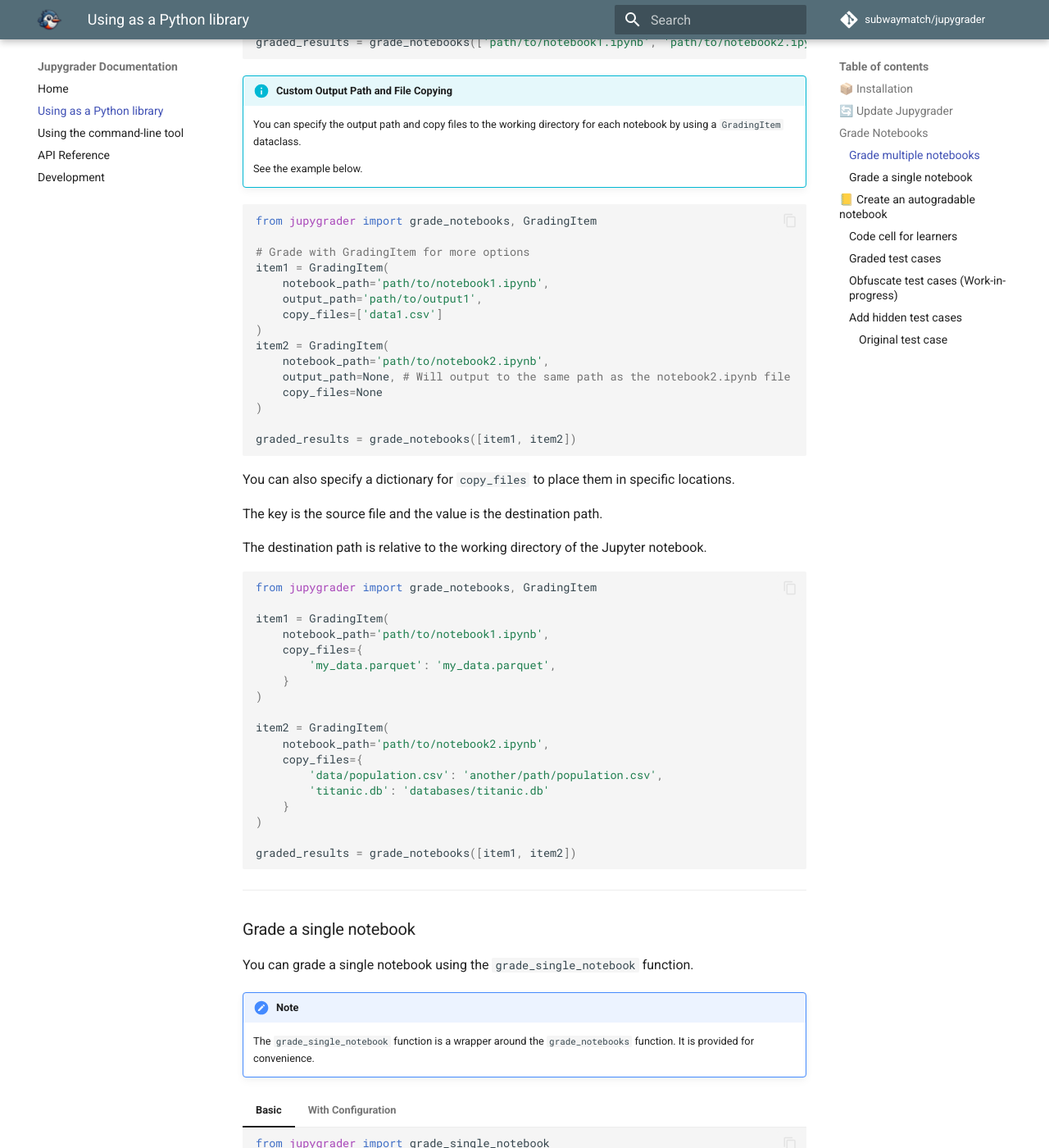
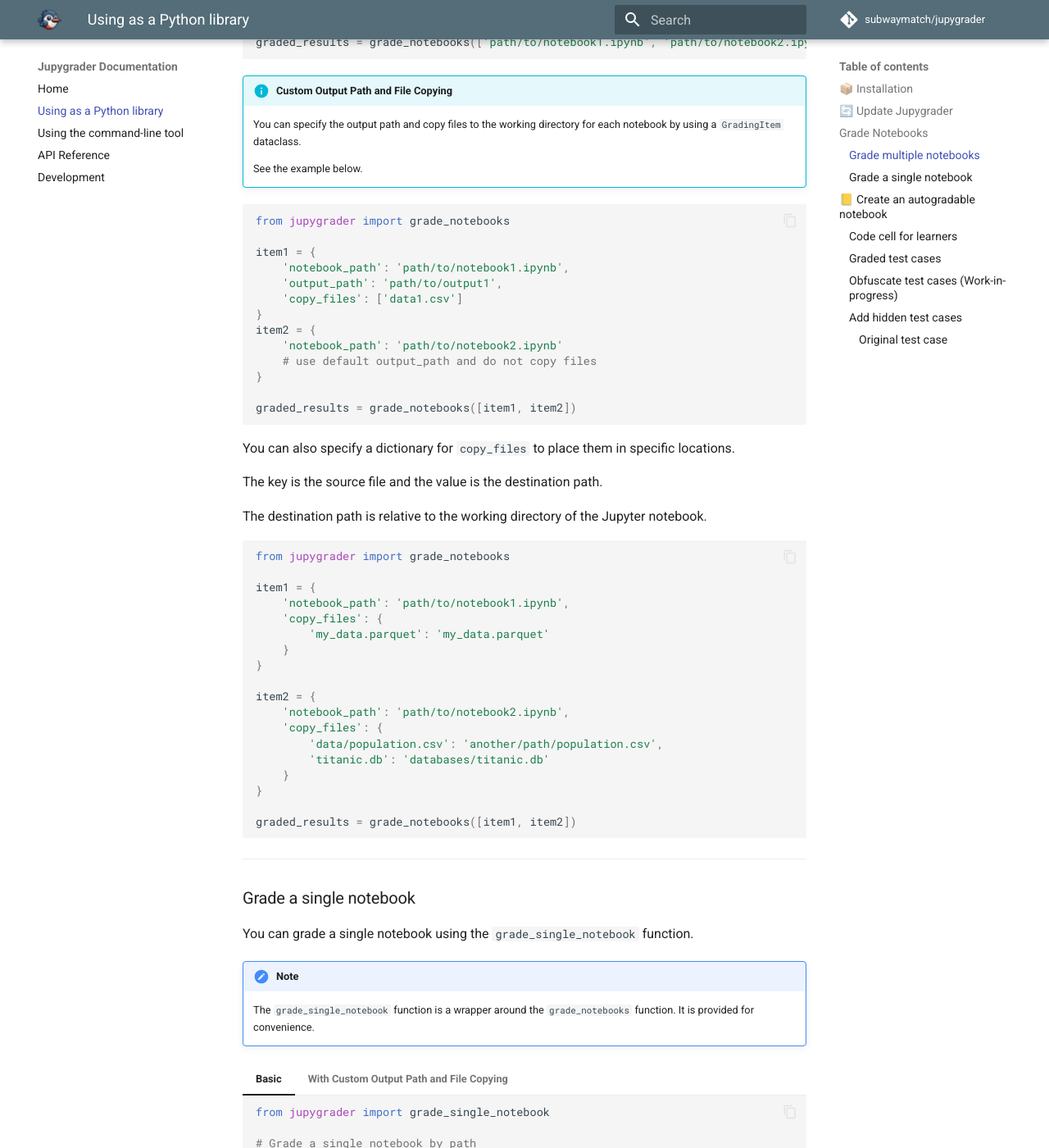
Before and after one commit to subwaymatch/jupygrader, an MkDocs documentation site: the page built from docs/usage-library.md, in a window 1280 px wide and 1400 px high, scrolled down 673 px. Shown: the whole window at 82% size. Built offline with MkDocs 1.6.1 and Material for MkDocs 9.7.7, drawn with Linux system fonts in a browser that asks for light colours; comment, search, counter and statistics services are not loaded.

Commit message:
Support base files copy, update docs to use dicts instead of GradingItem objects

````diff
--- a/docs/usage-library.md
+++ b/docs/usage-library.md
@@ -34,19 +34,17 @@ graded_results = grade_notebooks(['path/to/notebook1.ipynb', 'path/to/notebook2.
     See the example below.
 
 ```python
-from jupygrader import grade_notebooks, GradingItem
+from jupygrader import grade_notebooks
 
-# Grade with GradingItem for more options
-item1 = GradingItem(
-    notebook_path='path/to/notebook1.ipynb',
-    output_path='path/to/output1',
-    copy_files=['data1.csv']
-)
-item2 = GradingItem(
-    notebook_path='path/to/notebook2.ipynb',
-    output_path=None, # Will output to the same path as the notebook2.ipynb file
-    copy_files=None
-)
+item1 = {
+    'notebook_path': 'path/to/notebook1.ipynb',
+    'output_path': 'path/to/output1',
+    'copy_files': ['data1.csv']
+}
+item2 = {
+    'notebook_path': 'path/to/notebook2.ipynb'
+    # use default output_path and do not copy files
+}
 
 graded_results = grade_notebooks([item1, item2])
 ```
@@ -58,22 +56,22 @@ The key is the source file and the value is the destination path.
 The destination path is relative to the working directory of the Jupyter notebook.
 
 ```python
-from jupygrader import grade_notebooks, GradingItem
+from jupygrader import grade_notebooks
 
-item1 = GradingItem(
-    notebook_path='path/to/notebook1.ipynb',
-    copy_files={
-        'my_data.parquet': 'my_data.parquet',
+item1 = {
+    'notebook_path': 'path/to/notebook1.ipynb',
+    'copy_files': {
+        'my_data.parquet': 'my_data.parquet'
     }
-)
+}
 
-item2 = GradingItem(
-    notebook_path='path/to/notebook2.ipynb',
-    copy_files={
+item2 = {
+    'notebook_path': 'path/to/notebook2.ipynb',
+    'copy_files': {
         'data/population.csv': 'another/path/population.csv',
         'titanic.db': 'databases/titanic.db'
     }
-)
+}
 
 graded_results = grade_notebooks([item1, item2])
 ```
@@ -97,18 +95,19 @@ You can grade a single notebook using the `grade_single_notebook` function.
     graded_result = grade_single_notebook('path/to/notebook.ipynb')
     ```
 
-=== "With Configuration"
+=== "With Custom Output Path and File Copying"
 
     ```python
-    from jupygrader import grade_single_notebook, GradeingItemConfig
+    from jupygrader import grade_single_notebook
 
     # Grade with custom output path and file copying
-    config = GradingItem(
-        notebook_path='path/to/notebook.ipynb',
-        output_path='path/to/output',
-        copy_files=['data.csv']
-    )
-    graded_result = grade_single_notebook(config)
+    item = {
+        'notebook_path': 'path/to/notebook.ipynb',
+        'output_path': 'path/to/output',
+        'copy_files': ['data.csv']
+    }
+
+    graded_result = grade_single_notebook(item)
     ```
 
 ## 📒 Create an autogradable notebook
````
Also changed, not shown: docs/api.md (+4 -0 lines), docs/index.md (+54 -23 lines), 5 other files.
